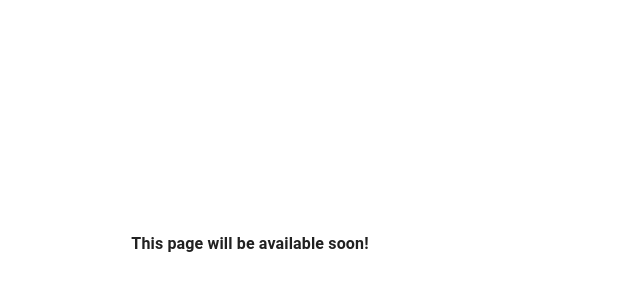
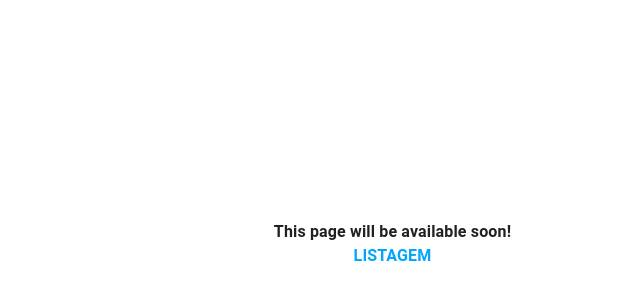
Before and after one commit to Lucas-zz/Pokedex_Front, a React (Create React App) app: page / in a window 1280 px wide. Shown: the part 156-456 px from the top of the page, without its empty margins (390-1030 px from the left). Built offline with nearby package versions, Linux system fonts and the light colour scheme.

Commit message:
chore: small modification to identify which page is which

```diff
--- a/src/pages/AchievementsPage/index.tsx
+++ b/src/pages/AchievementsPage/index.tsx
@@ -1,9 +1,10 @@
-import { LoadingContainer } from "../style";
+import { Container } from "../style";
 
 export default function ListPage() {
     return (
-        <LoadingContainer>
+        <Container>
             <h1>This page will be available soon!</h1>
-        </LoadingContainer>
+            <div>CONQUISTAS</div>
+        </Container>
     );
 }
--- a/src/pages/ConfigPage/index.tsx
+++ b/src/pages/ConfigPage/index.tsx
@@ -1,9 +1,10 @@
-import { LoadingContainer } from "../style";
+import { Container } from "../style";
 
 export default function ListPage() {
     return (
-        <LoadingContainer>
+        <Container>
             <h1>This page will be available soon!</h1>
-        </LoadingContainer>
+            <div>CONFIGURAÇÕES</div>
+        </Container>
     );
 }
--- a/src/pages/HelpPage/index.tsx
+++ b/src/pages/HelpPage/index.tsx
@@ -1,9 +1,10 @@
-import { LoadingContainer } from "../style";
+import { Container } from "../style";
 
 export default function ListPage() {
     return (
-        <LoadingContainer>
+        <Container>
             <h1>This page will be available soon!</h1>
-        </LoadingContainer>
+            <div>AJUDA</div>
+        </Container>
     );
 }
--- a/src/pages/ListPage/index.tsx
+++ b/src/pages/ListPage/index.tsx
@@ -1,9 +1,10 @@
-import { LoadingContainer } from "../style";
+import { Container } from "../style";
 
 export default function ListPage() {
     return (
-        <LoadingContainer>
+        <Container>
             <h1>This page will be available soon!</h1>
-        </LoadingContainer>
+            <div>LISTAGEM</div>
+        </Container>
     );
 }
--- a/src/pages/PokedexPage/index.tsx
+++ b/src/pages/PokedexPage/index.tsx
@@ -1,9 +1,10 @@
-import { LoadingContainer } from "../style";
+import { Container } from "../style";
 
 export default function ListPage() {
     return (
-        <LoadingContainer>
+        <Container>
             <h1>This page will be available soon!</h1>
-        </LoadingContainer>
+            <div>POKÉDEX</div>
+        </Container>
     );
 }
--- a/src/pages/style.tsx
+++ b/src/pages/style.tsx
@@ -1,14 +1,21 @@
 import styled from "styled-components";
 
-const LoadingContainer = styled.div`
-    width: 100%;
+const Container = styled.div`
     height: 100vh;
 
     display: flex;
+    flex-direction: column;
     align-items: center;
     justify-content: center;
+
+    padding-left: 285px;
+
+    & > :last-child {
+        color: #00A7FD;
+        font-weight: bold;
+    }
 `;
 
 export {
-    LoadingContainer
+    Container
 }
```
